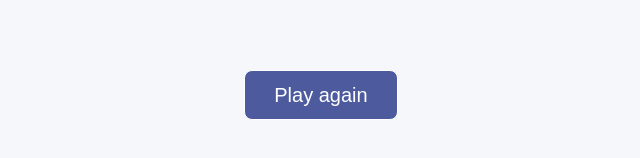
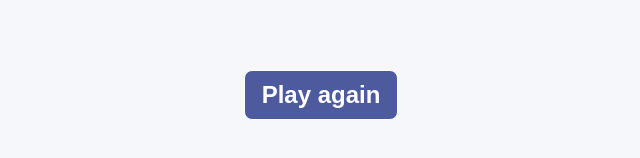
Before and after one commit to michael-j-coyne/trivia-battle, a React (Vite) app: page /win in a window 1280 px wide. Shown: the part 380-538 px from the top of the page, without its empty margins (319-959 px from the left). Built offline with nearby package versions, Linux system fonts and the light colour scheme.

Commit message:
Combines reused styles in to global class

```diff
--- a/src/App.css
+++ b/src/App.css
@@ -16,9 +16,13 @@
 
 .button_submit {
   color: white;
-  font-size: 1rem;
+  font-size: 1.5rem;
   padding: 6px 10px;
   background: #4d5b9e;
+
+  width: 100%;
+  height: 50px;
+  font-weight: 700;
 }
 
 .text-input {
--- a/src/components/category-selector.css
+++ b/src/components/category-selector.css
@@ -23,9 +23,3 @@
 .category-selector__button_selected {
   background: #d6dbf5;
 }
-
-.category-selector__submit {
-  padding: 16px;
-  font-size: 1.5rem;
-  font-weight: 700;
-}
--- a/src/pages/Game.jsx
+++ b/src/pages/Game.jsx
@@ -247,6 +247,8 @@ export default function Game() {
 
           <button
             style={{
+              height: "30px",
+              fontSize: "1rem",
               marginTop: "10px",
               visibility: questionCompleted ? "visible" : "hidden",
             }}
--- a/src/pages/Win.jsx
+++ b/src/pages/Win.jsx
@@ -46,7 +46,6 @@ export default function Win() {
         )}
       </h1>
       <button
-        style={{ height: "50px", fontSize: "1.25rem" }}
         onClick={() => navigate("/setup")}
         className="button button_submit"
       >
--- a/src/pages/setup.css
+++ b/src/pages/setup.css
@@ -4,13 +4,6 @@
   height: 300px;
   justify-content: space-between;
   align-items: center;
-}
-
-.setup__name-selector__button {
-  width: 100%;
-  height: 50px;
-  font-size: 1.5rem;
-  font-weight: 700;
 }
 
 .setup__next-back-container {
```
